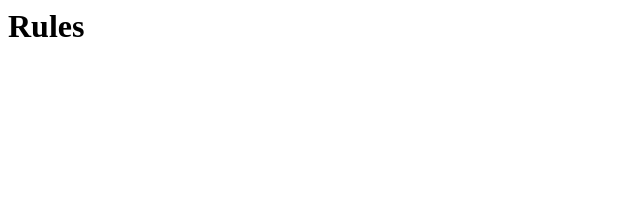
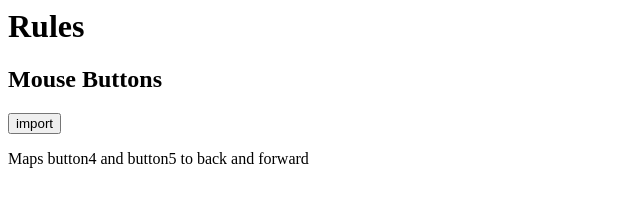
Before and after one commit to floriangosse/karabiner-elements-complex-modifications, a plain HTML site: page index.html in a window 1280 px wide. Shown: the whole page, without its empty margins (0-640 px from the left). Drawn offline with Linux system fonts and the light colour scheme.

Commit message:
Add rule mouse-buttons

```diff
--- a/index.html
+++ b/index.html
@@ -5,6 +5,11 @@
 
     <body>
         <h1>Rules</h1>
+
+        <h2>Mouse Buttons</h2>
+
+        <button type="button" data-file="/rules/mouse-buttons.json">import</button>
+        <p>Maps button4 and button5 to back and forward</p>
 
         <script>
             const importButtons = Array.from(document.querySelectorAll('button[data-file]'));
--- /dev/null
+++ b/rules/mouse-buttons.json
@@ -0,0 +1 @@
+https://pqrs.org/osx/karabiner/complex_modifications/#mouse_button
```
